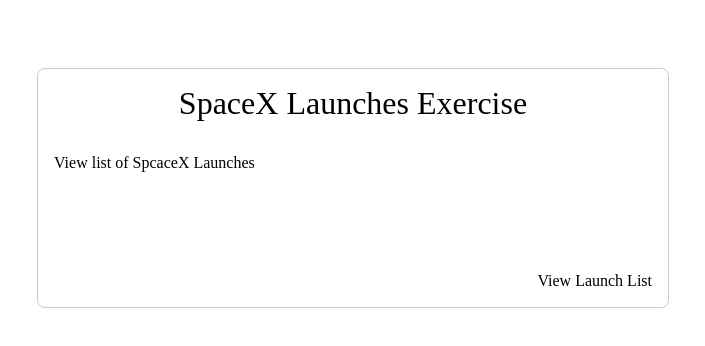
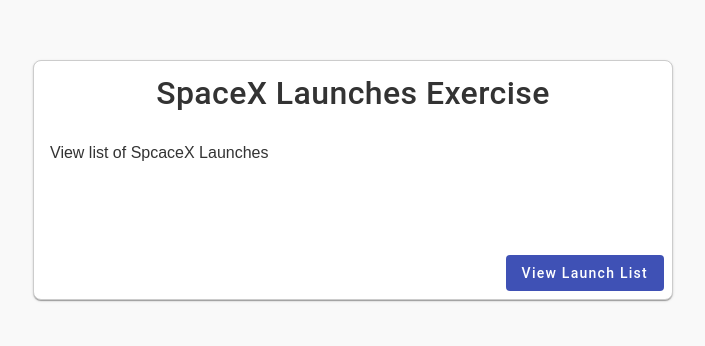
Before and after one commit to Terrence-Me/spaceX-launces, an Angular app: page / in a window 1280 px wide. Shown: the part 220-566 px from the top of the page, without its empty margins (287-992 px from the left). Built offline with nearby package versions, Linux system fonts and the light colour scheme.

Commit message:
edit landing page styling

```diff
--- a/package.json
+++ b/package.json
@@ -20,6 +20,7 @@
     "@angular/platform-browser": "^18.1.0",
     "@angular/platform-browser-dynamic": "^18.1.0",
     "@angular/router": "^18.2.13",
+    "@material/elevation": "^15.0.0-canary.7f224ddd4.0",
     "rxjs": "~7.8.0",
     "tslib": "^2.3.0",
     "zone.js": "~0.14.3"
--- a/src/app/app.routes.ts
+++ b/src/app/app.routes.ts
@@ -1,5 +1,5 @@
 import { Routes } from '@angular/router';
-import { LandingPageComponent } from '../landing-page/landing-page.component';
+import { LandingPageComponent } from '../components/landing-page/landing-page.component';
 
 export const routes: Routes = [
   {
--- a/src/landing-page/landing-page.component.css
+++ b/src/components/landing-page/landing-page.component.css
@@ -3,9 +3,11 @@
   justify-content: center;
   align-items: center;
   height: 100vh;
+  width: 100%;
+  /* background-color: #fafafa; */
 }
 
-mat-card {
+.mat-mdc-card {
   width: 50%;
   height: 30%;
   /* background-color: #f0f0f0; */
--- a/src/landing-page/landing-page.component.html
+++ b/src/components/landing-page/landing-page.component.html
@@ -1,11 +1,11 @@
 <div class="landing-page-container">
-    <mat-card appearance="outlined" class="mat-elevation-z20">
+    <mat-card class="mat-elevation-z8">
         <mat-card-header>
             <mat-card-title>SpaceX Launches Exercise</mat-card-title>
         </mat-card-header>
         <mat-card-content> View list of SpcaceX Launches </mat-card-content>
         <mat-card-actions align="end">
-            <button mat-button>View Launch List</button>
+            <button mat-flat-button color="primary">View Launch List</button>
         </mat-card-actions>
     </mat-card>
 </div>
--- a/src/styles.css
+++ b/src/styles.css
@@ -1 +1,22 @@
 /* You can add global styles to this file, and also import other style files */
+@import "@angular/material/prebuilt-themes/indigo-pink.css";
+
+/* Global Reset */
+* {
+  margin: 0;
+  padding: 0;
+  box-sizing: border-box;
+}
+
+/* Body Defaults */
+body {
+  margin: 0;
+  font-family: "Arial", sans-serif;
+  font-size: 16px;
+  line-height: 1.5;
+  background-color: #f9f9f9;
+  color: #333;
+  display: flex;
+  flex-direction: column;
+  min-height: 100vh;
+}
```
Also changed, not shown: src/components/landing-page/landing-page.component.ts (renamed from src/landing-page/landing-page.component.ts), 2 other files (tests, documents, lock files or other folders).
